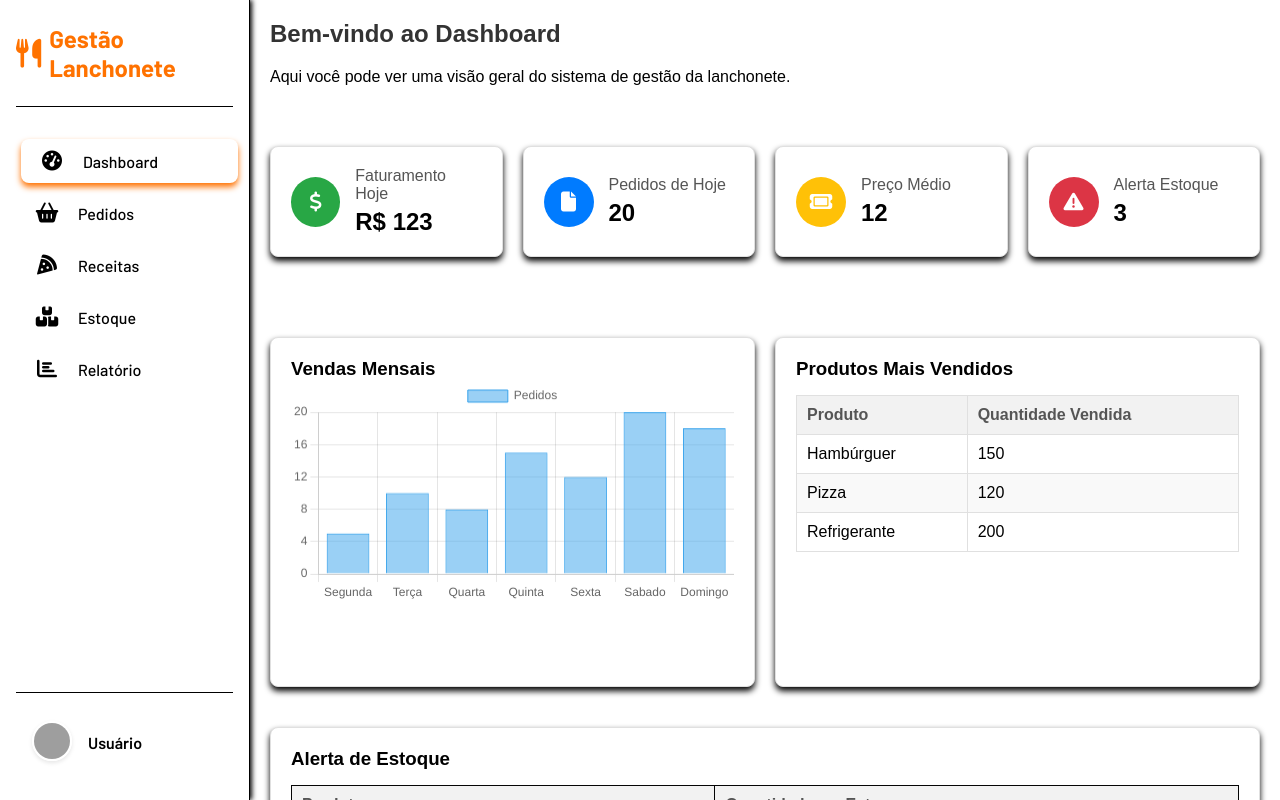
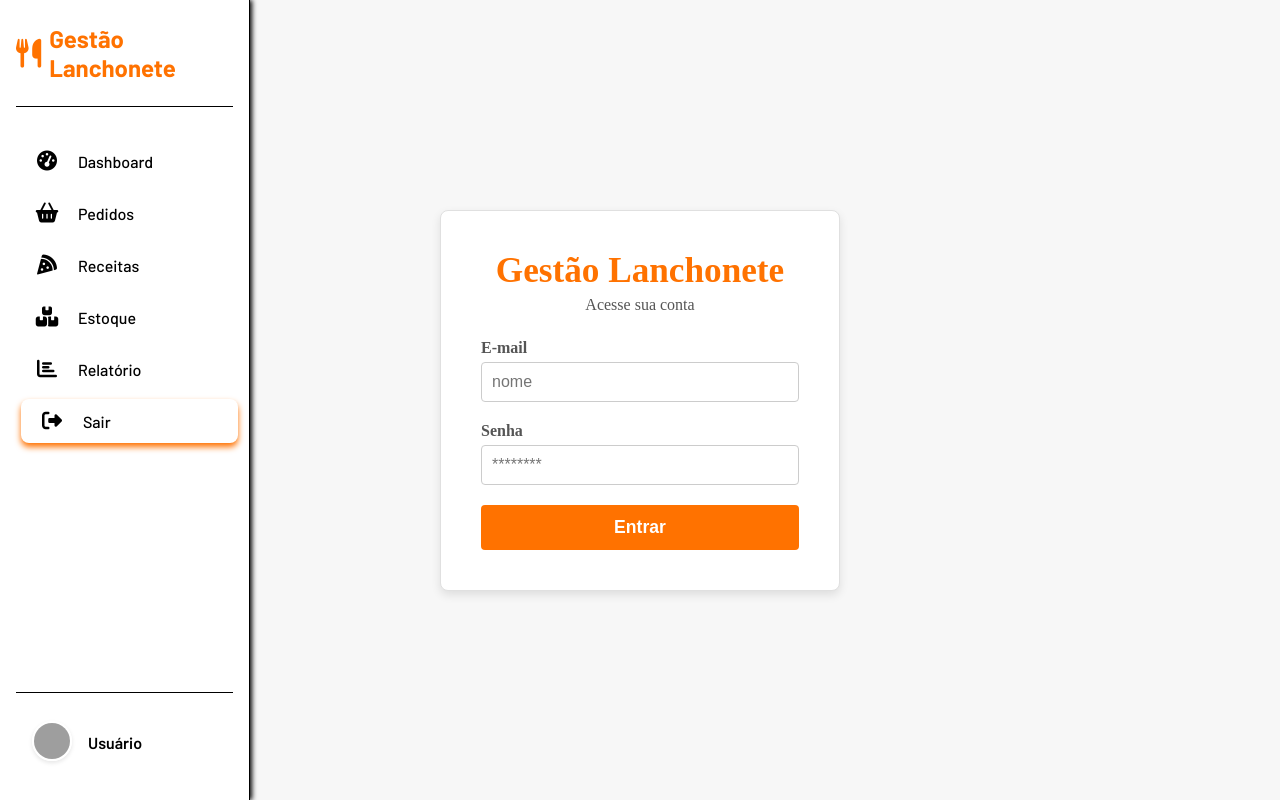
Before and after one commit to thiago0-08/Gestao-Lanchonete-, a Vue app in the folder Gestao-FrontEnd/: page / in a window 1280 px wide. Shown: the top 800 px of the page. Built offline with nearby package versions, Linux system fonts and the light colour scheme; grey boxes are pictures that could not be loaded.

Commit message:
criacao da tela login

```diff
--- /dev/null
+++ b/Gestao-FrontEnd/api/api.js
@@ -0,0 +1 @@
+const apiUrl = 'https://localhost:7298/api/';
--- a/Gestao-FrontEnd/src/App.vue
+++ b/Gestao-FrontEnd/src/App.vue
@@ -1,15 +1,17 @@
-<script setup>
-import { RouterLink, RouterView } from 'vue-router'
-import NavBar from './components/NavBar.vue';
+<template>
+  <div id="app">
+    <!-- O componente NavBar só é renderizado se a rota atual não for a de Login -->
+    <NavBar v-if="$route.name !== 'Login'" />
+    <RouterView />
+  </div>
+</template>
 
+<script>
+import NavBar from '@/components/NavBar.vue';
 
+export default {
+  components: {
+    NavBar,
+  }
+};
 </script>
-
-<template>
-
-    <NavBar />
-
-
-
-  <RouterView />
-</template>
--- /dev/null
+++ b/Gestao-FrontEnd/src/Login.vue
@@ -0,0 +1,122 @@
+<template>
+    <div class="login-page">
+        <div class="login-card">
+            <h1 class="login-title">Gestão Lanchonete</h1>
+            <p class="login-subtitle">Acesse sua conta</p>
+            <div class="form-group">
+                <label for="email" class="form-label">E-mail</label>
+                <input type="text" id="email" class="form-control" placeholder="nome">
+            </div>
+            <div class="form-group">
+                <label for="password" class="form-label">Senha</label>
+                <input type="password" id="password" class="form-control" placeholder="********">
+            </div>
+            <p v-if="error" class="error-message">E-mail ou senha incorretos.</p>
+            <RouterLink class="nav-link" to="/dashboard" active-class="active">
+                <button class="btn-login">Entrar</button>
+            </RouterLink>
+        </div>
+    </div>
+</template>
+
+<script>
+export default {
+    data() {
+        return {
+            error: false,
+        };
+    },
+    methods: {
+        // Você pode adicionar a sua lógica de autenticação aqui.
+        // Por exemplo:
+        // login() {
+        //     // Lógica para chamar a API de login
+        //     // Se o login falhar:
+        //     // this.error = true;
+        // }
+    },
+};
+</script>
+
+<style scoped>
+.login-page {
+    display: flex;
+    justify-content: center;
+    align-items: center;
+    min-height: 100vh;
+    background-color: #f7f7f7;
+    padding: 20px;
+}
+
+.login-card {
+    background: #ffffff;
+    border: 1px solid #e0e0e0;
+    border-radius: 8px;
+    padding: 40px;
+    box-shadow: 0 4px 10px rgba(0, 0, 0, 0.1);
+    width: 100%;
+    max-width: 400px;
+    text-align: center;
+}
+
+.login-title {
+    font-size: 2.2em;
+    font-weight: bold;
+    color: #ff7200;
+    margin-bottom: 5px;
+}
+
+.login-subtitle {
+    color: #555;
+    margin-bottom: 25px;
+}
+
+.form-group {
+    margin-bottom: 20px;
+    text-align: left;
+}
+
+.form-label {
+    font-weight: bold;
+    color: #555;
+    display: block;
+    margin-bottom: 5px;
+}
+
+.form-control {
+    width: 100%;
+    padding: 10px;
+    border: 1px solid #ccc;
+    border-radius: 4px;
+    font-size: 1em;
+}
+
+.form-control:focus {
+    border-color: #ff7200;
+    box-shadow: 0 0 5px rgba(255, 114, 0, 0.5);
+    outline: none;
+}
+
+.btn-login {
+    width: 100%;
+    padding: 12px;
+    background-color: #ff7200;
+    color: white;
+    border: none;
+    border-radius: 4px;
+    cursor: pointer;
+    font-size: 1.1em;
+    font-weight: bold;
+    transition: background-color 0.3s ease;
+}
+
+.btn-login:hover {
+    background-color: #e65c00;
+}
+
+.error-message {
+    color: #dc3545;
+    font-size: 0.9em;
+    margin-bottom: 15px;
+}
+</style>
--- a/Gestao-FrontEnd/src/components/NavBar.vue
+++ b/Gestao-FrontEnd/src/components/NavBar.vue
@@ -9,7 +9,7 @@
 
         <nav class="sidebar-nav">
             <ul>
-                <RouterLink class="nav-link" to="/" active-class="active">
+                <RouterLink class="nav-link" to="/dashboard" active-class="active">
                     <li>
                         <i class="fas fa-tachometer-alt"></i>
                         <span>Dashboard</span>
@@ -41,6 +41,12 @@
                     <li>
                         <i class="fas fa-chart-bar"></i>
                         <span>Relatório</span>
+                    </li>
+                </RouterLink>
+                 <RouterLink class="nav-link" to="/" active-class="active">
+                    <li>
+                        <i class="fa-solid fa-right-from-bracket"></i>
+                        <span>Sair</span>
                     </li>
                 </RouterLink>
             </ul>
--- a/Gestao-FrontEnd/src/router/index.js
+++ b/Gestao-FrontEnd/src/router/index.js
@@ -9,31 +9,58 @@ const router = createRouter({
   history: createWebHistory(import.meta.env.BASE_URL),
   routes: [
     {
-      path: '/',
+      path: '/Dashboard',
       name: 'dashboard',
       component: () => import('../views/Dashboard.vue'),
+      meta: { requiresAuth: true }
     },
     {
       path: '/Pedidos',
       name: 'pedidos',
       component: () => import('../views/Pedidos.vue'),
+      meta: { requiresAuth: true }
     },
     {
       path: '/Estoque',
       name: 'estoque',
       component: () => import('../views/Estoque.vue'),
+      meta: { requiresAuth: true }
     },
     {
       path: '/Receitas',
       name: 'receitas',
       component: () => import('../views/Receitas.vue'),
+      meta: { requiresAuth: true }
     },
     {
       path: '/Relatorio',
       name: 'relatorio',
       component: () => import('../views/Relatorio.vue'),
+      meta: { requiresAuth: true }
     },
+     {
+      path: '/',
+      name: 'login',
+      component: () => import('../Login.vue'),
+      meta: { requiresAuth: false }
+    },
+
   ],
-})
+});
+
+router.beforeEach((to, from, next) => {
+  // Lógica de verificação de autenticação:
+  // Substitua a linha abaixo pela sua lógica real. Por exemplo, verifique se há um token de login no localStorage.
+  const isAuthenticated = false; // Mude para true quando o usuário estiver logado.
+
+  if (to.meta.requiresAuth && !isAuthenticated) {
+    // Se a rota requer autenticação e o usuário não está logado,
+    // redireciona para a tela de login.
+    next({ name: 'Login' });
+  } else {
+    // Caso contrário, continua a navegação.
+    next();
+  }
+});
 
 export default router
```
